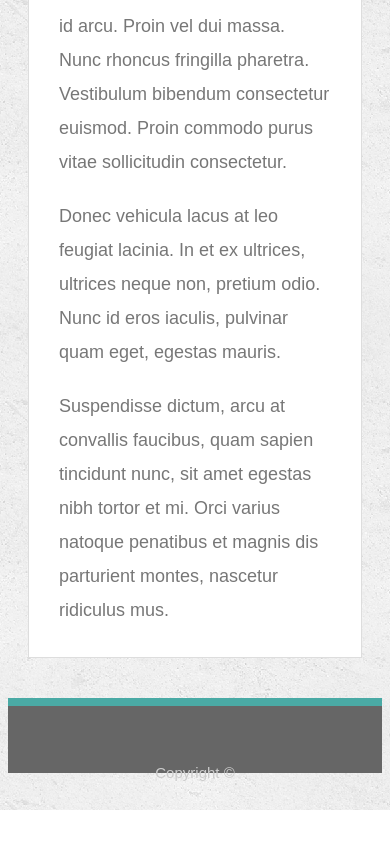
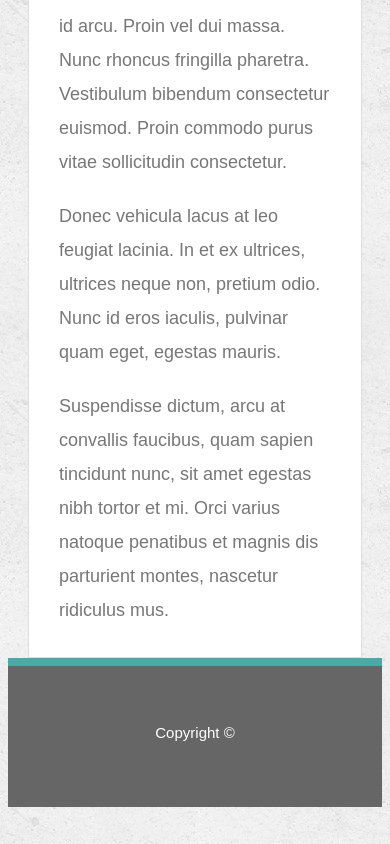
Before and after one commit to redricasa/responsive-portfolio, a plain HTML site: page index.html in a window 390 px wide. Shown: the part 736-1580 px from the top of the page. Before the commit the page ends 1546 px from the top, so only its background shows below. Drawn offline with Linux system fonts and the light colour scheme.

Commit message:
modified css file to include smaller media queries-footer has no margin. reversed order to be from smaller to larger width

```diff
--- a/style.css
+++ b/style.css
@@ -99,15 +99,15 @@ nav a:first-child {
 /* footer */
 
 footer {
-  padding: 30px 0;
+  padding: 30px;
   clear: both;
   font-size: 15px;
   color: #ffffff;
-  color: #cccccc;
   text-align: center;
   background: #666666;
   border-top: 8px solid #4aaaa5;
-  height: 50px;
+  /* height: 50px; */
+  /* margin-bottom: 0px; */
 }
 
 h3, h2 {
@@ -129,7 +129,7 @@ h3, h2 {
   width: 100%;
   max-width: 960px;
   padding: 30px;
-  margin: 0 0 40px;
+  /* margin: 0 0 40px; */
   background: #ffffff;
   border: 1px solid #dddddd;
 }
@@ -216,21 +216,25 @@ input[type=submit] {
   border: 0 none;
 }
 /* go from smallest screen size to biggest */
+@media only screen and (min-width:375px){
+  footer{
+    margin-bottom: 10%;
+  }
+}
+
 @media only screen and (max-width: 640px){
   footer{
     padding-bottom: 10%;
   }
   .work{ /*all the images in portfolio page*/
     width:400px;
-    }
-
+  }
 }
 
 @media only screen and (max-width: 768px){
   footer{ /*to keep the copyright text in the footer*/
     padding-bottom: 10%;
   }
-
 }
 
 @media only screen and (max-width: 980px){
```
